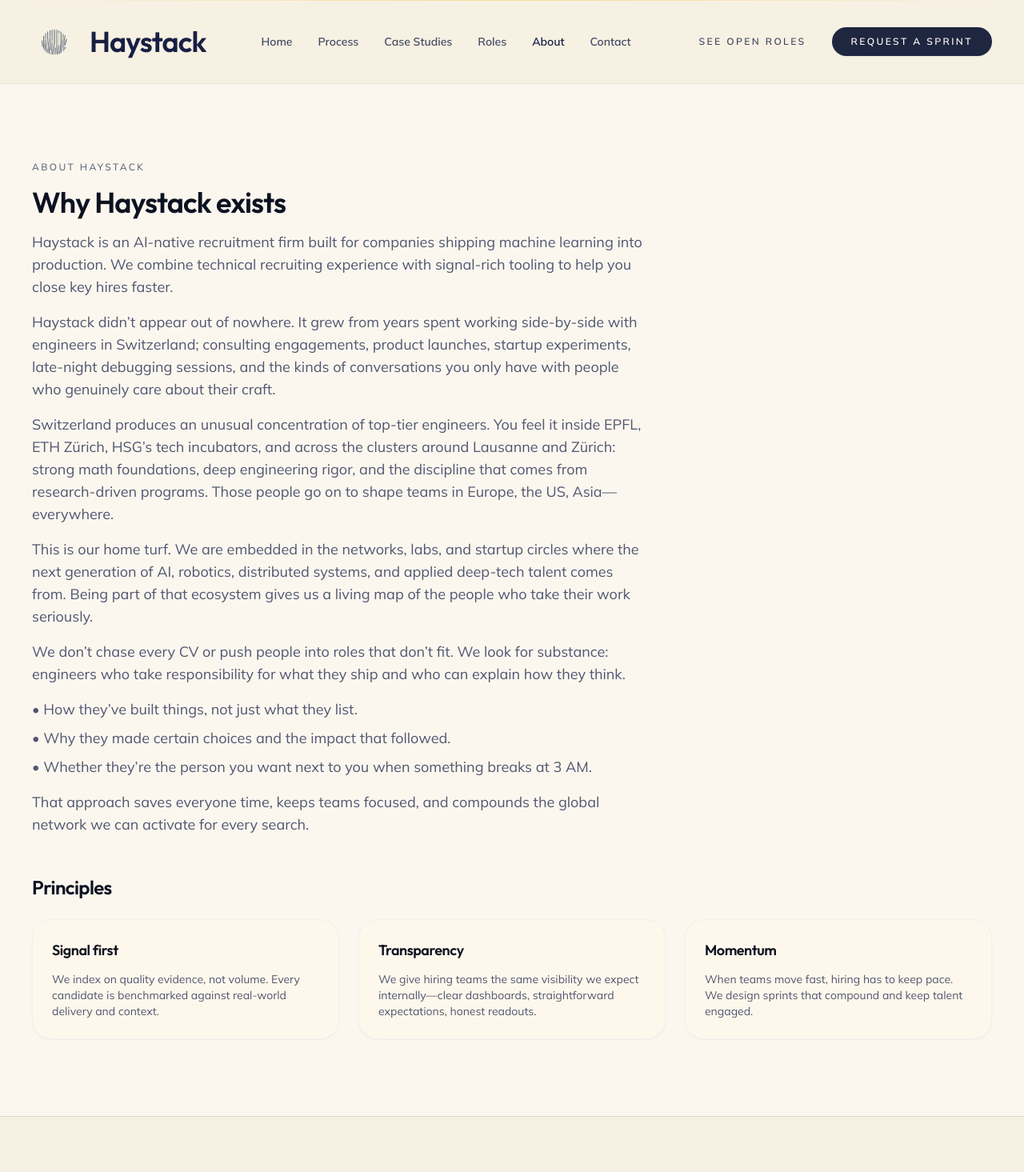
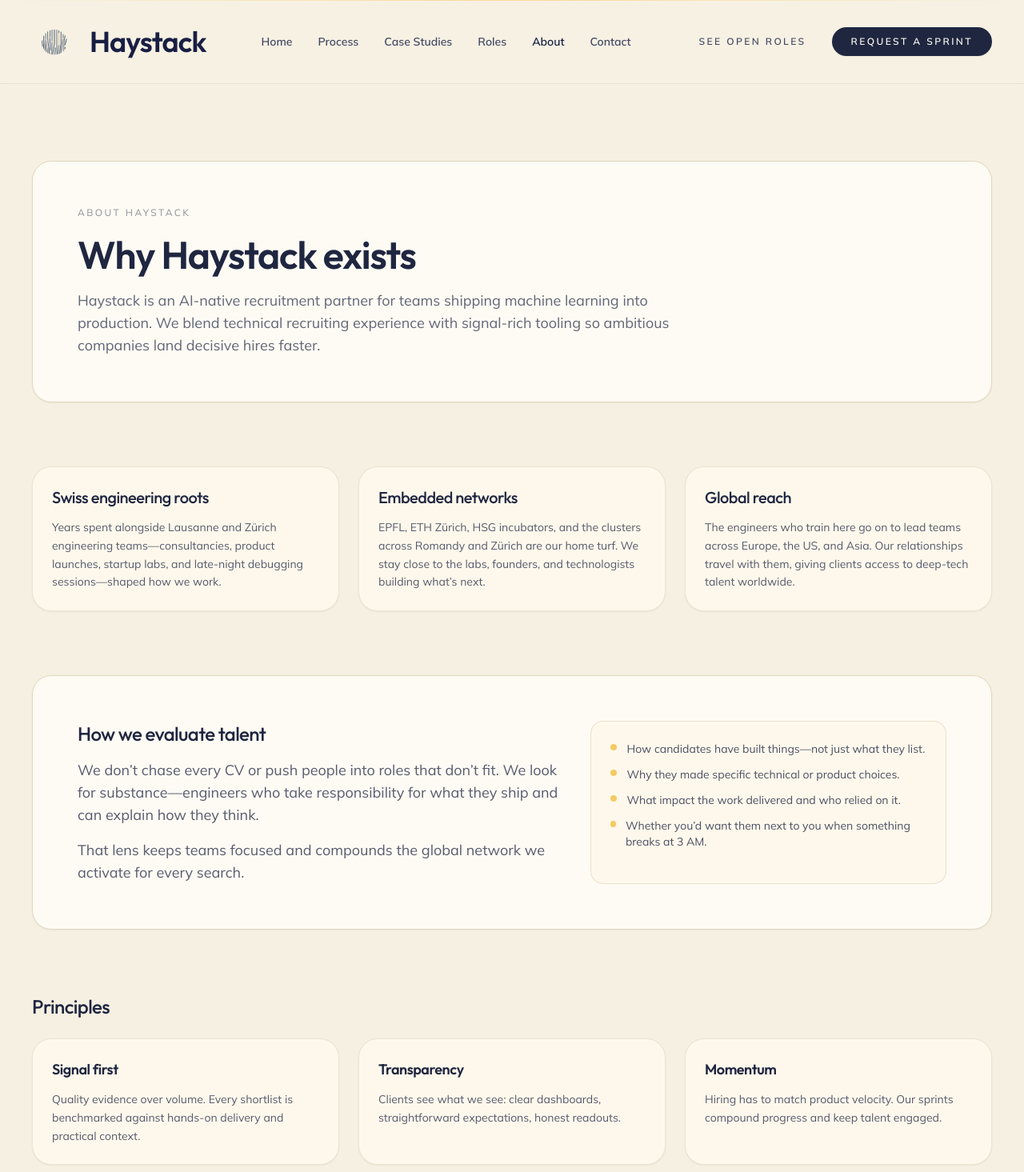
Before and after one commit to David-tech-creator/haystack, a Next.js app: page /about in a window 1280 px wide. Shown: the top 1465 px of the page at 80% size. Built offline with nearby package versions, Linux system fonts and the light colour scheme.

Commit message:
refactor: streamline about page layout

```diff
--- a/src/app/about/page.tsx
+++ b/src/app/about/page.tsx
@@ -1,74 +1,115 @@
 import type { Metadata } from "next"
+
+const foundations = [
+  {
+    title: "Swiss engineering roots",
+    description:
+      "Years spent alongside Lausanne and Zürich engineering teams—consultancies, product launches, startup labs, and late-night debugging sessions—shaped how we work.",
+  },
+  {
+    title: "Embedded networks",
+    description:
+      "EPFL, ETH Zürich, HSG incubators, and the clusters across Romandy and Zürich are our home turf. We stay close to the labs, founders, and technologists building what’s next.",
+  },
+  {
+    title: "Global reach",
+    description:
+      "The engineers who train here go on to lead teams across Europe, the US, and Asia. Our relationships travel with them, giving clients access to deep-tech talent worldwide.",
+  },
+]
 
 const principles = [
   {
     title: "Signal first",
-    description: "We index on quality evidence, not volume. Every candidate is benchmarked against real-world delivery and context." ,
+    description: "Quality evidence over volume. Every shortlist is benchmarked against hands-on delivery and practical context.",
   },
   {
     title: "Transparency",
-    description: "We give hiring teams the same visibility we expect internally—clear dashboards, straightforward expectations, honest readouts." ,
+    description: "Clients see what we see: clear dashboards, straightforward expectations, honest readouts.",
   },
   {
     title: "Momentum",
-    description: "When teams move fast, hiring has to keep pace. We design sprints that compound and keep talent engaged." ,
+    description: "Hiring has to match product velocity. Our sprints compound progress and keep talent engaged.",
   },
+]
+
+const evaluation = [
+  "How candidates have built things—not just what they list.",
+  "Why they made specific technical or product choices.",
+  "What impact the work delivered and who relied on it.",
+  "Whether you’d want them next to you when something breaks at 3 AM.",
 ]
 
 export const metadata: Metadata = {
   title: "About",
-  description: "Meet the team building Haystack and the principles guiding our sprints.",
+  description: "Learn how Haystack’s Swiss roots, embedded networks, and signal-first principles support AI-native hiring.",
 }
 
 export default function AboutPage() {
   return (
-    <div className="container py-16 sm:py-24">
-      <div className="max-w-3xl space-y-4">
-        <p className="text-xs uppercase tracking-[0.2em] text-muted-foreground">About Haystack</p>
-        <h1 className="text-4xl font-semibold tracking-tight text-navy-900 dark:text-wheat-100">
-          Why Haystack exists
-        </h1>
-        <p className="text-lg text-muted-foreground">
-          Haystack is an AI-native recruitment firm built for companies shipping machine learning into production. We combine technical recruiting experience with signal-rich tooling to help you close key hires faster.
-        </p>
-        <p className="text-lg text-muted-foreground">
-          Haystack didn’t appear out of nowhere. It grew from years spent working side-by-side with engineers in Switzerland; consulting engagements, product launches, startup experiments, late-night debugging sessions, and the kinds of conversations you only have with people who genuinely care about their craft.
-        </p>
-        <p className="text-lg text-muted-foreground">
-          Switzerland produces an unusual concentration of top-tier engineers. You feel it inside EPFL, ETH Zürich, HSG’s tech incubators, and across the clusters around Lausanne and Zürich: strong math foundations, deep engineering rigor, and the discipline that comes from research-driven programs. Those people go on to shape teams in Europe, the US, Asia—everywhere.
-        </p>
-        <p className="text-lg text-muted-foreground">
-          This is our home turf. We are embedded in the networks, labs, and startup circles where the next generation of AI, robotics, distributed systems, and applied deep-tech talent comes from. Being part of that ecosystem gives us a living map of the people who take their work seriously.
-        </p>
-        <p className="text-lg text-muted-foreground">
-          We don’t chase every CV or push people into roles that don’t fit. We look for substance: engineers who take responsibility for what they ship and who can explain how they think.
-        </p>
-        <ul className="space-y-2 text-lg text-muted-foreground">
-          <li>• How they’ve built things, not just what they list.</li>
-          <li>• Why they made certain choices and the impact that followed.</li>
-          <li>• Whether they’re the person you want next to you when something breaks at 3 AM.</li>
-        </ul>
-        <p className="text-lg text-muted-foreground">
-          That approach saves everyone time, keeps teams focused, and compounds the global network we can activate for every search.
-        </p>
+    <div className="space-y-20 bg-[#f6f0e2] py-16 sm:py-24">
+      <div className="container">
+        <div className="rounded-3xl border border-[#e3d7be] bg-[#fefbf4] p-10 shadow-sm md:p-14">
+          <div className="max-w-3xl space-y-5">
+            <p className="text-xs uppercase tracking-[0.2em] text-[#1f2640]/50">About Haystack</p>
+            <h1 className="text-4xl font-semibold tracking-tight text-[#1f2640] md:text-5xl">Why Haystack exists</h1>
+            <p className="text-lg text-[#1f2640]/70">
+              Haystack is an AI-native recruitment partner for teams shipping machine learning into production. We blend
+              technical recruiting experience with signal-rich tooling so ambitious companies land decisive hires faster.
+            </p>
+          </div>
+        </div>
       </div>
 
-      <section className="mt-12 space-y-6">
-        <h2 className="text-2xl font-semibold tracking-tight text-navy-900 dark:text-wheat-100">
-          Principles
-        </h2>
+      <section className="container">
         <div className="grid gap-6 md:grid-cols-3">
-          {principles.map((principle) => (
-            <div key={principle.title} className="rounded-3xl border border-navy-100/60 bg-[#fef8ec]/85 p-6 text-sm text-muted-foreground shadow-sm backdrop-blur dark:border-navy-800/60 dark:bg-navy-900/40">
-              <h3 className="text-lg font-semibold text-navy-900 dark:text-wheat-50">
-                {principle.title}
-              </h3>
-              <p className="mt-3">{principle.description}</p>
+          {foundations.map((item) => (
+            <div
+              key={item.title}
+              className="rounded-3xl border border-[#e3d7be]/60 bg-[#fef8ec] p-6 text-sm text-[#1f2640]/75 shadow-sm"
+            >
+              <h3 className="font-display text-xl text-[#1f2640]">{item.title}</h3>
+              <p className="mt-3 leading-relaxed">{item.description}</p>
             </div>
           ))}
         </div>
       </section>
 
+      <section className="container">
+        <div className="grid gap-10 rounded-3xl border border-[#e3d7be] bg-[#fefbf4] p-10 shadow-sm md:grid-cols-[minmax(0,1.15fr),minmax(0,0.85fr)] md:p-14">
+          <div className="space-y-4 text-lg text-[#1f2640]/75">
+            <h2 className="font-display text-2xl text-[#1f2640]">How we evaluate talent</h2>
+            <p>
+              We don’t chase every CV or push people into roles that don’t fit. We look for substance—engineers who take
+              responsibility for what they ship and can explain how they think.
+            </p>
+            <p>That lens keeps teams focused and compounds the global network we activate for every search.</p>
+          </div>
+          <ul className="space-y-3 rounded-2xl border border-[#e3d7be]/70 bg-[#fef8ec] p-6 text-sm text-[#1f2640]/80">
+            {evaluation.map((line) => (
+              <li key={line} className="flex items-start gap-3">
+                <span className="mt-1 inline-flex size-2 rounded-full bg-[#f4ca64]" aria-hidden />
+                <span>{line}</span>
+              </li>
+            ))}
+          </ul>
+        </div>
+      </section>
+
+      <section className="container space-y-6">
+        <h2 className="font-display text-2xl text-[#1f2640]">Principles</h2>
+        <div className="grid gap-6 md:grid-cols-3">
+          {principles.map((principle) => (
+            <div
+              key={principle.title}
+              className="rounded-3xl border border-[#e3d7be]/60 bg-[#fef8ec] p-6 text-sm text-[#1f2640]/75 shadow-sm"
+            >
+              <h3 className="text-lg font-semibold text-[#1f2640]">{principle.title}</h3>
+              <p className="mt-3 leading-relaxed">{principle.description}</p>
+            </div>
+          ))}
+        </div>
+      </section>
     </div>
   )
 }
```
